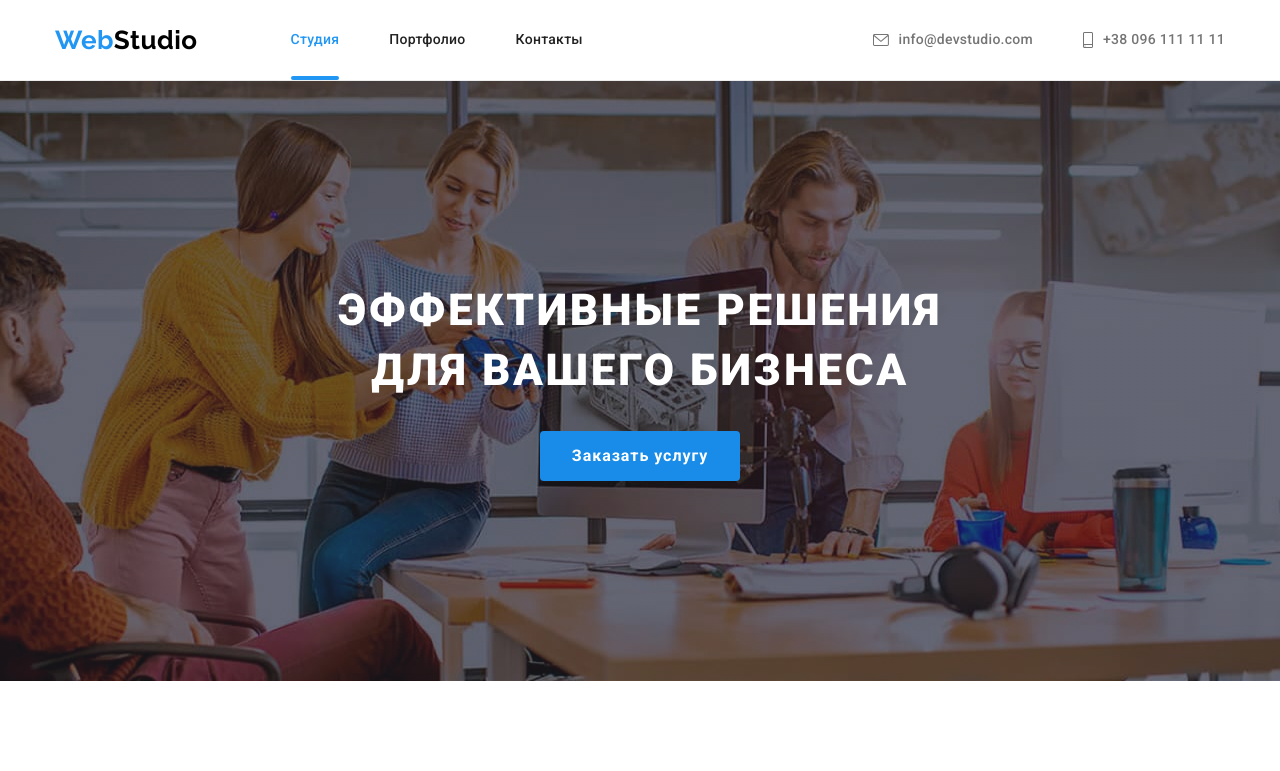
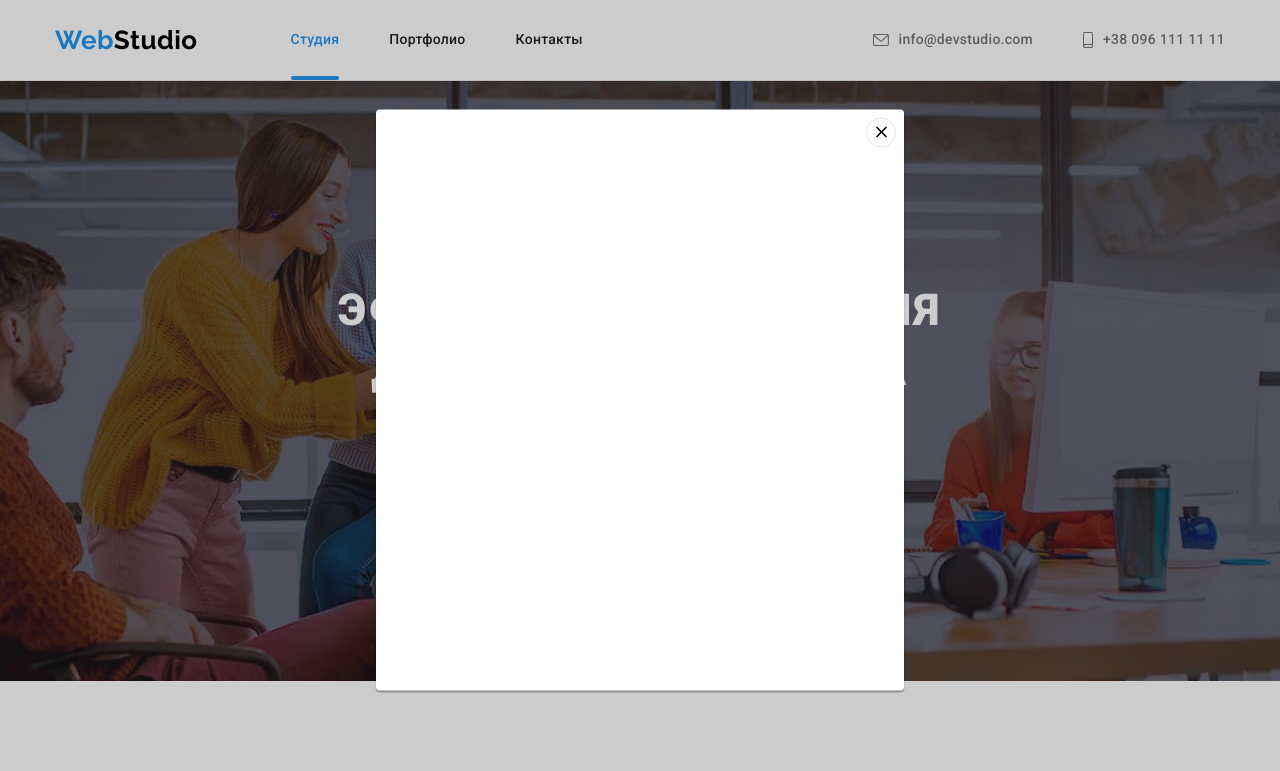
Before and after one commit to kotyamur/goit-markup-hw-05, a plain HTML site: page index.html in a window 1280 px wide. Both pictures are taken after a click on the button "Заказать услугу". Shown: the top 771 px of the page. Drawn offline with nearby package versions, Linux system fonts and the light colour scheme.

Commit message:
add modal and js

```diff
--- a/css/styles.css
+++ b/css/styles.css
@@ -605,3 +605,51 @@ address {
         0px 4px 4px rgba(0, 0, 0, 0.06),
         1px 4px 6px rgba(0, 0, 0, 0.16);
 }
+
+.backdrop {
+    position: fixed;
+    top: 0;
+    left: 0;
+    width: 100%;
+    height: 100%;
+    background-color: rgba(0, 0, 0, 0.2);
+}
+
+.backdrop.is-hidden {
+    opacity: 0;
+    pointer-events: none;
+  }
+
+.modal {
+    position: absolute;
+    top: 50%;
+    left: 50%;
+    transform: translate(-50%, -50%);
+
+    min-height: 581px;
+    min-width: 528px;
+    box-shadow:
+        0px 1px 3px rgba(0, 0, 0, 0.12),
+        0px 1px 1px rgba(0, 0, 0, 0.14),
+        0px 2px 1px rgba(0, 0, 0, 0.2);
+    border-radius: 4px;
+
+    background-color: #FFFFFF;
+}
+
+.close-icon {
+    position: absolute;
+    top: 8px;
+    right: 8px;
+    width: 30px;
+    height: 30px;
+    display: flex;
+    justify-content: center;
+    align-items: center;
+    padding: 0;
+    background: none;
+    border: 1px solid rgba(0, 0, 0, 0.1);
+    border-radius: 50%;
+    outline: none;
+    cursor: pointer;
+}
--- a/index.html
+++ b/index.html
@@ -46,7 +46,7 @@
     <main>
         <section class="call">
             <h1 class="call-title">Эффективные решения <br> для вашего бизнеса</h1>
-            <button type="button" class="call-btn">Заказать услугу</button>
+            <button type="button" class="call-btn" data-modal-open>Заказать услугу</button>
         </section>
         <section class="features section">
             <div class="container">
@@ -376,5 +376,17 @@
         </div>
     </footer>
 
+    <div class="backdrop is-hidden" data-modal>
+        <div class="modal">
+            <button class="close-icon" data-modal-close>
+                <svg width="18" height="18" fill="none" xmlns="http://www.w3.org/2000/svg">
+                    <path d="M15 4.108 13.892 3 9.5 7.392 5.108 3 4 4.108 8.392 8.5 4 12.892 5.108 14 9.5 9.608 13.892 14 15 12.892 10.608 8.5 15 4.108Z" fill="#000"/>
+                </svg>
+            </button>
+        </div>
+    </div>
+
+    <script src="./js/modal.js"></script>
+
 </body>
 </html>
--- /dev/null
+++ b/js/modal.js
@@ -0,0 +1,14 @@
+(() => {
+    const refs = {
+      openModalBtn: document.querySelector("[data-modal-open]"),
+      closeModalBtn: document.querySelector("[data-modal-close]"),
+      modal: document.querySelector("[data-modal]"),
+    };
+
+    refs.openModalBtn.addEventListener("click", toggleModal);
+    refs.closeModalBtn.addEventListener("click", toggleModal);
+
+    function toggleModal() {
+      refs.modal.classList.toggle("is-hidden");
+    }
+  })();
```
Also changed, not shown: images/close-icon.svg (added).
